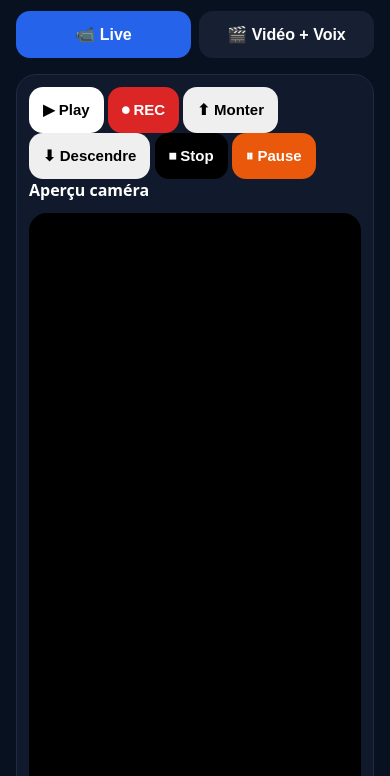
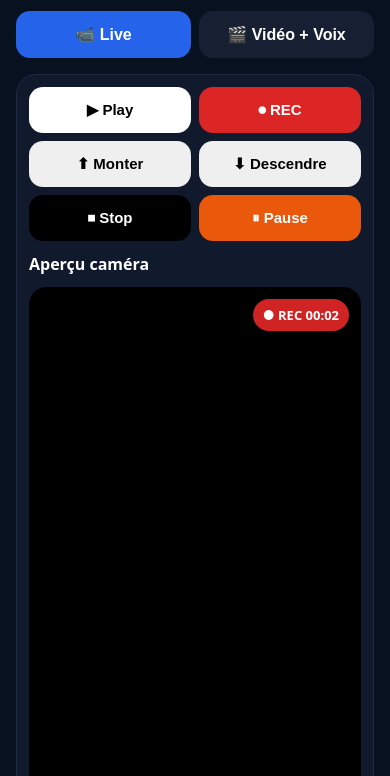
Before and after one commit to Chasmet/Grok-teleprompter-, a plain HTML site: page index.html in a window 390 px wide. Both pictures are taken after a click on the button "▶ Play". Shown: the part 68-844 px from the top of the page. Drawn offline with Linux system fonts and the light colour scheme.

Commit message:
Fix affichage chronometre et barre studio

```diff
--- a/style.css
+++ b/style.css
@@ -94,6 +94,13 @@ body { min-height: 100vh; }
 
 .stage-card { padding: 12px; }
 
+.studio-toolbar {
+  display: grid;
+  grid-template-columns: repeat(3, 1fr);
+  gap: 8px;
+  margin-bottom: 12px;
+}
+
 .stage-header {
   display: flex;
   justify-content: space-between;
@@ -103,17 +110,26 @@ body { min-height: 100vh; }
 }
 
 .rec-pill {
-  background: var(--red);
+  position: absolute;
+  top: 12px;
+  right: 12px;
+  z-index: 50;
+  display: inline-flex;
+  align-items: center;
+  gap: 6px;
+  background: rgba(220, 38, 38, 0.95);
   color: #fff;
-  padding: 6px 10px;
+  padding: 8px 12px;
   border-radius: 999px;
-  font-size: 12px;
-  font-weight: 800;
+  font-size: 14px;
+  font-weight: 900;
+  box-shadow: 0 6px 20px rgba(0, 0, 0, 0.45);
 }
 
 .stage {
   position: relative;
-  width: 100%; aspect-ratio: 9 / 16;
+  width: 100%;
+  aspect-ratio: 9 / 16;
   background: #000;
   border-radius: 18px;
   overflow: hidden;
@@ -123,7 +139,9 @@ body { min-height: 100vh; }
 .stage.format-1-1 { aspect-ratio: 1 / 1; }
 
 .stage video {
-  width: 100%; height: 100%; object-fit: cover;
+  width: 100%;
+  height: 100%;
+  object-fit: cover;
 }
 
 #cameraPreview.mirror,
@@ -189,12 +207,6 @@ input[type="range"] { width: 100%; accent-color: var(--blue); }
   color: var(--muted);
 }
 
-.actions-grid {
-  display: grid;
-  grid-template-columns: repeat(2, 1fr);
-  gap: 10px;
-}
-
 button {
   appearance: none;
   -webkit-appearance: none;
@@ -203,7 +215,6 @@ button {
   padding: 14px;
   font-size: 15px;
   font-weight: 800;
-  box-shadow: none;
 }
 
 .record-btn { background: var(--red) !important; color: #fff !important; }
@@ -216,23 +227,15 @@ button {
 .primary-btn { background: var(--blue) !important; color: #fff !important; }
 .secondary-btn { background: var(--gray) !important; color: #fff !important; }
 
-.manual-controls {
-  display: flex;
-  gap: 10px;
-  margin-top: 12px;
-}
-
-.manual-controls button {
-  flex: 1;
-  background: #475569 !important;
-  color: #fff !important;
-}
-
 @media (max-width: 480px) {
   .topbar h1 { font-size: 24px; }
-  .actions-grid { grid-template-columns: 1fr; }
+  .studio-toolbar { grid-template-columns: repeat(2, 1fr); }
   .prompter-text {
     font-size: 42px;
     padding: 16px 12px;
   }
+  .rec-pill {
+    font-size: 13px;
+    padding: 7px 10px;
+  }
 }
```
